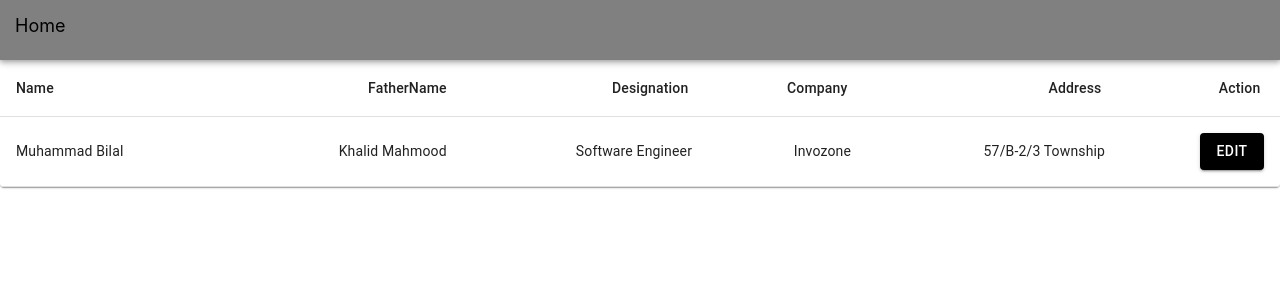
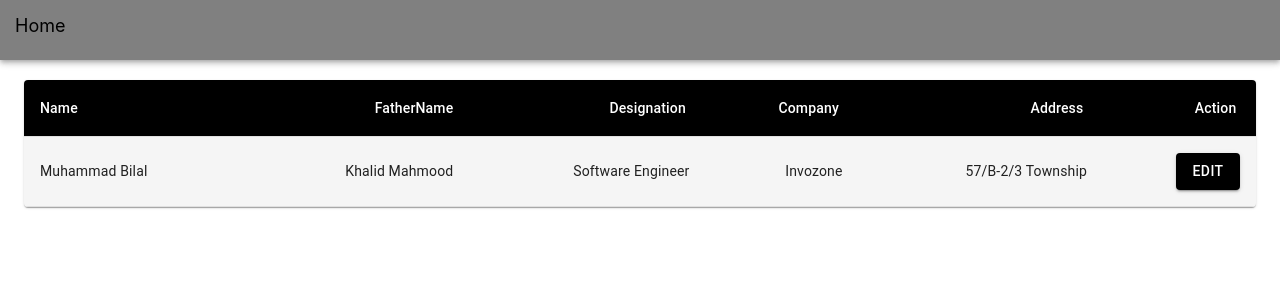
Before and after one commit to mbilal998/skilltask, a React (Create React App) app: page / in a window 1280 px wide. Shown: the top 300 px of the page. Built offline with nearby package versions, Linux system fonts and the light colour scheme.

Commit message:
some styling in home and edit page

```diff
--- a/src/app/Routes.js
+++ b/src/app/Routes.js
@@ -13,10 +13,9 @@ function Routes() {
   return (
     <Router>
       <div>
-        <AppBar position="sticky" style={{ backgroundColor: 'gray', height:60, padding:15 }}>
+        <AppBar position="sticky" style={{ backgroundColor: 'gray', height: 60, padding: 15 }}>
           <Link className="topmenu" to="/">Home</Link>
         </AppBar>
-
 
         {/* A <Switch> looks through its children <Route>s and
             renders the first one that matches the current URL. */}
--- a/src/app/views/Edit/Edit.js
+++ b/src/app/views/Edit/Edit.js
@@ -85,7 +85,7 @@ export default function Edit() {
     return (
         <>
             <Container maxWidth="sm">
-                <form className={classes.root} noValidate autoComplete="off">
+                <form className={classes.root} noValidate autoComplete="off" style={{ marginTop: 20 }}>
                     <TextField inputRef={nameRef} id="my-name" label="Name" value={myname} onChange={(e) => setName(e.target.value)} />
                     <TextField inputRef={fathernameRef} id="my-fathername" label="FatherName" value={myfathername} onChange={(e) => setFatherName(e.target.value)} />
                     <TextField inputRef={designationRef} id="my-designation" label="Designation" value={mydesignation} onChange={(e) => setDesignation(e.target.value)} />
@@ -97,7 +97,7 @@ export default function Edit() {
                 <hr></hr>
                 <Model handleCallback={handleCallback} />
 
-                <p>Your level is (count: {count}): {findExpertiseLevel()}</p>
+                <p style={{ marginTop: 200 }} >Your level is (count: {count}): {findExpertiseLevel()}</p>
             </Container>
         </>
     );
--- a/src/app/views/Home/Home.js
+++ b/src/app/views/Home/Home.js
@@ -1,5 +1,5 @@
 import React from 'react';
-import { makeStyles } from '@material-ui/core/styles';
+import { withStyles, makeStyles } from '@material-ui/core/styles';
 import Table from '@material-ui/core/Table';
 import TableBody from '@material-ui/core/TableBody';
 import TableCell from '@material-ui/core/TableCell';
@@ -8,9 +8,26 @@ import TableHead from '@material-ui/core/TableHead';
 import TableRow from '@material-ui/core/TableRow';
 import Paper from '@material-ui/core/Paper';
 import { info } from '../../assets/Info';
-import { Button } from "@material-ui/core";
+import { Button, Container } from "@material-ui/core";
 import { useHistory } from 'react-router-dom';
 
+const StyledTableCell = withStyles((theme) => ({
+    head: {
+        backgroundColor: theme.palette.common.black,
+        color: theme.palette.common.white,
+    },
+    body: {
+        fontSize: 14,
+    },
+}))(TableCell);
+
+const StyledTableRow = withStyles((theme) => ({
+    root: {
+        '&:nth-of-type(odd)': {
+            backgroundColor: theme.palette.action.hover,
+        },
+    },
+}))(TableRow);
 
 const useStyles = makeStyles({
     table: {
@@ -21,34 +38,36 @@ function Home() {
     const classes = useStyles();
     let history = useHistory();
     return (
-        <TableContainer component={Paper}>
-            <Table className={classes.table} aria-label="simple table">
+        <Container maxWidth="lg" >
+            <TableContainer component={Paper} style={{ marginTop: 20 }}>
+                <Table className={classes.table} aria-label="customized table">
                     <TableHead>
                         <TableRow>
-                        <TableCell >Name</TableCell>
-                        <TableCell align="right">FatherName</TableCell>
-                        <TableCell align="right">Designation&nbsp;</TableCell>
-                        <TableCell align="right">Company&nbsp;</TableCell>
-                        <TableCell align="right">Address&nbsp;</TableCell>
-                        <TableCell align="right">Action&nbsp;</TableCell>
+                            <StyledTableCell >Name</StyledTableCell>
+                            <StyledTableCell align="right">FatherName</StyledTableCell>
+                            <StyledTableCell align="right">Designation&nbsp;</StyledTableCell>
+                            <StyledTableCell align="right">Company&nbsp;</StyledTableCell>
+                            <StyledTableCell align="right">Address&nbsp;</StyledTableCell>
+                            <StyledTableCell align="right">Action&nbsp;</StyledTableCell>
                         </TableRow>
                     </TableHead>
                     <TableBody>
                         {info.map((row) => (
-                        <TableRow key={row.Name}>
-                            <TableCell component="th" scope="row">{row.Name}</TableCell>
-                            <TableCell align="right">{row.FatherName}</TableCell>
-                            <TableCell align="right">{row.Designation}</TableCell>
-                            <TableCell align="right">{row.Company}</TableCell>
-                            <TableCell align="right">{row.Address}</TableCell>
-                            <TableCell align="right">
+                            <StyledTableRow key={row.Name}>
+                                <StyledTableCell component="th" scope="row">{row.Name}</StyledTableCell>
+                                <StyledTableCell align="right">{row.FatherName}</StyledTableCell>
+                                <StyledTableCell align="right">{row.Designation}</StyledTableCell>
+                                <StyledTableCell align="right">{row.Company}</StyledTableCell>
+                                <StyledTableCell align="right">{row.Address}</StyledTableCell>
+                                <StyledTableCell align="right">
                                     <Button variant="contained" color="primary" onClick={() => history.push('/edit', { data: row })}>Edit</Button>
-                            </TableCell>
-                        </TableRow>
+                                </StyledTableCell>
+                            </StyledTableRow>
                         ))}
                     </TableBody>
                 </Table>
             </TableContainer>
+        </Container >
     );
 }
 
--- a/src/app/views/SkillModel/Model.js
+++ b/src/app/views/SkillModel/Model.js
@@ -80,6 +80,8 @@ function Model(props) {
                                     control={<Checkbox checked={state.checkedB} onChange={handleChange} name="checkedB" />}
                                     label="HTML"
                                 />
+                            </FormGroup>
+                            <FormGroup row>
                                 <FormControlLabel
                                     control={<Checkbox checked={state.checkedC} onChange={handleChange} name="checkedC" />}
                                     label="JS"
@@ -88,6 +90,8 @@ function Model(props) {
                                     control={<Checkbox checked={state.checkedD} onChange={handleChange} name="checkedD" />}
                                     label="CSS"
                                 />
+                            </FormGroup>
+                            <FormGroup row>
                                 <FormControlLabel
                                     control={<Checkbox checked={state.checkedE} onChange={handleChange} name="checkedE" />}
                                     label="SCSS"
@@ -96,6 +100,8 @@ function Model(props) {
                                     control={<Checkbox checked={state.checkedF} onChange={handleChange} name="checkedF" />}
                                     label="REACTJS"
                                 />
+                            </FormGroup>
+                            <FormGroup row>
                                 <FormControlLabel
                                     control={<Checkbox checked={state.checkedG} onChange={handleChange} name="checkedG" />}
                                     label="NODEJS"
@@ -104,6 +110,8 @@ function Model(props) {
                                     control={<Checkbox checked={state.checkedH} onChange={handleChange} name="checkedH" />}
                                     label="POSTGRESS"
                                 />
+                            </FormGroup>
+                            <FormGroup row>
                                 <FormControlLabel
                                     control={<Checkbox checked={state.checkedI} onChange={handleChange} name="checkedI" />}
                                     label="LARAVEL"
```
Also changed, not shown: 1 other file (tests, documents, lock files or other folders). Lines whose indentation alone changed are shown as unchanged.
